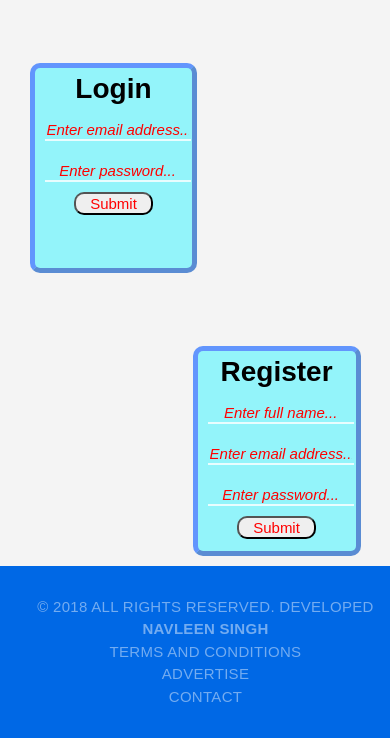
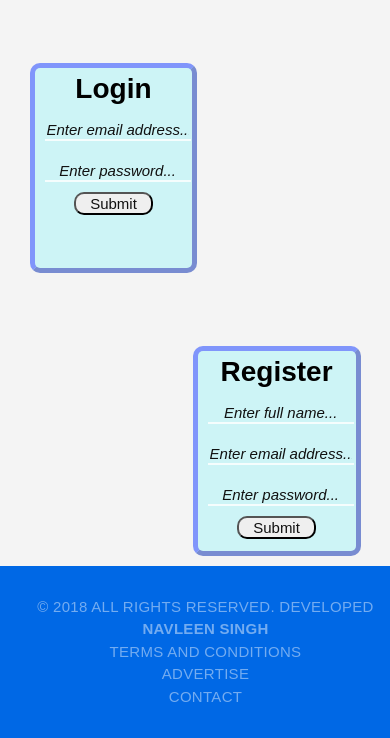
Before and after one commit to SNavleen/Phinder, a PHP site: page /login.html in a window 390 px wide. Shown: the part 319-1057 px from the top of the page. Run offline with PHP 8.4, Linux system fonts and the light colour scheme.

Commit message:
Made the login page responsive

```diff
--- a/css/login.css
+++ b/css/login.css
@@ -1,10 +1,9 @@
 /* Login section */
 .login{
   position:relative;
-  width: 45%;
   min-height: 200px;
   float: left;
-  background-color: rgba(51, 243, 255, 0.5);
+  background-color: rgba(51, 243, 255, 0.2);
   border: 5px solid rgba(51, 54, 255, 0.5);
   border-style: outset;
   border-radius: 10px;
@@ -26,10 +25,9 @@
 /* Register section */
 .register{
   position:relative;
-  width: 45%;
   min-height: 200px;
   float: right;
-  background-color: rgba(51, 243, 255, 0.5);
+  background-color: rgba(51, 243, 255, 0.2);
   border: 5px solid rgba(51, 54, 255, 0.5);
   border-style: outset;
   border-radius: 10px;
@@ -45,9 +43,6 @@
   font-size: 28px;
   margin: 10px;
 }
-.register-form{
-
-}
 
 /* General inputs for both sections */
 .name-field{
@@ -58,7 +53,7 @@
   border: none;
   border-bottom: 2px solid rgba(255, 255, 255, 0.8);
   color: rgba(255, 255, 255, 0.9);
-  color: red;
+  color: #111111;
   background-color: transparent;
   background-position: right 5px;
   background-repeat: no-repeat;
@@ -67,7 +62,7 @@
 }
 .name-field::placeholder{
   text-align: center;
-  color: red;
+  color: #111111;
 }
 .email-field{
   width: 90%;
@@ -77,7 +72,7 @@
   border: none;
   border-bottom: 2px solid rgba(255, 255, 255, 0.8);
   color: rgba(255, 255, 255, 0.9);
-  color: red;
+  color: #111111;
   background-color: transparent;
   background-position: right 5px;
   background-repeat: no-repeat;
@@ -86,7 +81,7 @@
 }
 .email-field::placeholder{
   text-align: center;
-  color: red;
+  color: #111111;
 }
 .password-field{
   width: 90%;
@@ -96,7 +91,7 @@
   border: none;
   border-bottom: 2px solid rgba(255, 255, 255, 0.8);
   color: rgba(255, 255, 255, 0.9);
-  color: red;
+  color: #111111;
   background-color: transparent;
   background-position: right 5px;
   background-repeat: no-repeat;
@@ -105,35 +100,31 @@
 }
 .password-field::placeholder{
   text-align: center;
-  color: red;
+  color: #111111;
 }
 .login-submit{
   width: 50%;
   max-width: 90%;
   border-radius: 10px;
-  /* font-style: italic; */
   font-size: 15px;
-  /* border: none; */
-  /* border-bottom: 2px solid rgba(255, 255, 255, 0.8); */
-  color: red;
-  /* background-color: transparent; */
-  /* background-position: right 5px; */
-  /* background-repeat: no-repeat; */
-  /* box-shadow: none; */
-  /* margin: 0px auto !important; */
+  color: #111111;
 }
 .register-submit{
   width: 50%;
   max-width: 90%;
   border-radius: 10px;
-  /* font-style: italic; */
   font-size: 15px;
-  /* border: none; */
-  /* border-bottom: 2px solid rgba(255, 255, 255, 0.8); */
-  color: red;
-  /* background-color: transparent; */
-  /* background-position: right 5px; */
-  /* background-repeat: no-repeat; */
-  /* box-shadow: none; */
-  /* margin: 0px auto !important; */
+  color: #111111;
 }
+
+/* Responsive for mobile phones*/
+@media screen and (min-width:0px) and (max-width:375px){
+}
+@media screen and (min-width:376px){
+  .login{
+    width: 45%;
+  }
+  .register{
+    width: 45%;
+  }
+}
```
